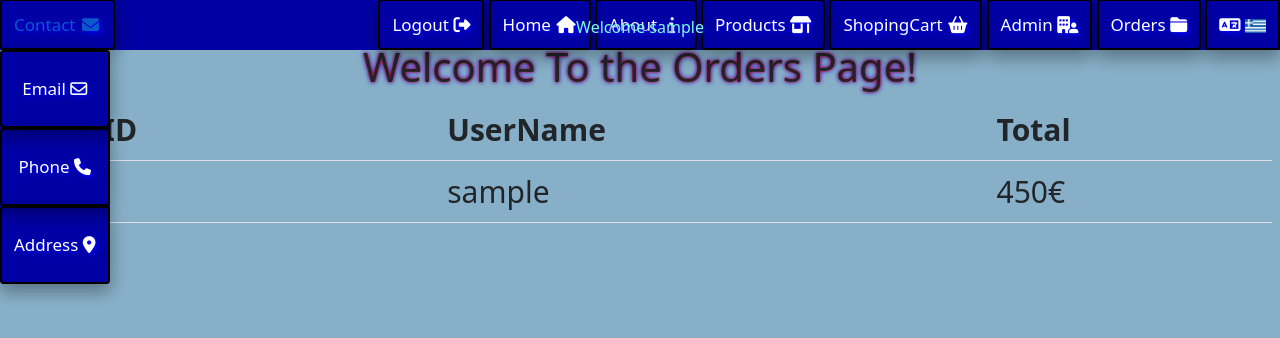
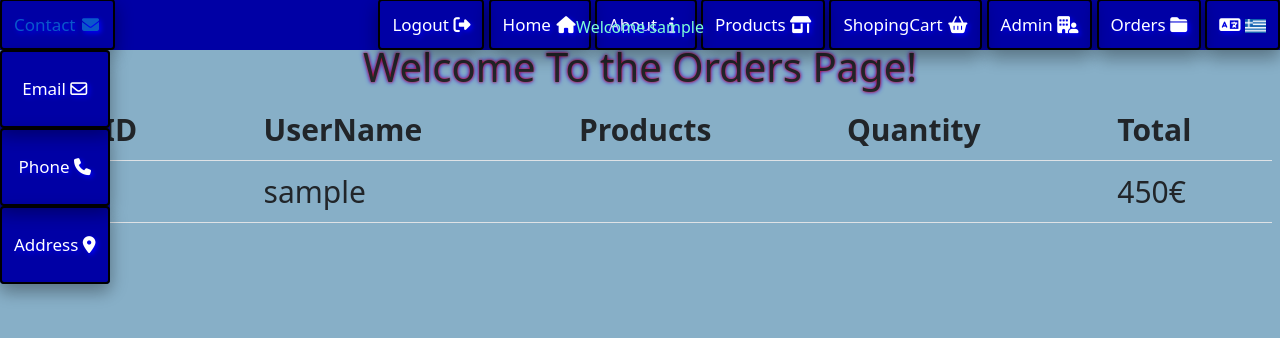
Before and after one commit to NourisGr/Website_Project, a PHP site: page /orders.php in a window 1280 px wide. Shown: the top 338 px of the page. Run offline with PHP 8.4, Linux system fonts and the light colour scheme; the visitor is signed in with stand-in values (Sample User, id 1); tables that the repository leaves empty hold one stand-in row (values such as "Sample post"); data that the repository does not hold is empty; some libraries are stand-ins or nearby versions.

Commit message:
Small Update

```diff
--- a/orders.php
+++ b/orders.php
@@ -36,6 +36,8 @@
                     <tr>
                         <th scope="col">OrderID</th>
                         <th scope="col">UserName</th>
+                        <th scope="col">Products</th>
+                        <th scope="col">Quantity</th>
                         <th scope="col">Total</th>
                     </tr>
                 </thead>
@@ -46,6 +48,8 @@
                         <tr>
                             <td><?= $row["OrderId"] ?></td>
                             <td><?= $row["UserName"] ?></td>
+                            <td></td>
+                            <td></td>
                             <td><?= $row["OrderAmount"] ?>€</td>
                         </tr>
                     <?php
--- a/phone.php
+++ b/phone.php
@@ -25,11 +25,11 @@
                 </a></h4>
         <?php
     } else {
-        navbar("about", "about.php", ["Αποσύνδεση", "Αρχική", "Σχετικά", "Τρόποι Επικοινωνιάς", "Email", "Κινήτο", "Διεύθυνση", "Προϊόντα", "Καρτέλα", "Διαχείριση", "Παραγγελίες ", "Εγγραφή", "Σύνδεση"], "GR");
+        navbar("phone", "phone.php", ["Αποσύνδεση", "Αρχική", "Σχετικά", "Τρόποι Επικοινωνιάς", "Email", "Κινήτο", "Διεύθυνση", "Προϊόντα", "Καρτέλα", "Διαχείριση", "Παραγγελίες ", "Εγγραφή", "Σύνδεση"], "GR");
         ?>
             <img src="include/images/contactus.png" class="contactimg" alt="contact us">
             <div class="contactpage">
-                <h2>Our telephone number is:</h2>
+                <h2>Ο αριθμός τηλεφώνου μας είναι:</h2>
                 <h4><a href="https://www.yellow.lu/en/reverse-search" target="blank">
                         <li class="fa fa-fw fw fa-phone"></li>+352691258241
                     </a></h4>
```
